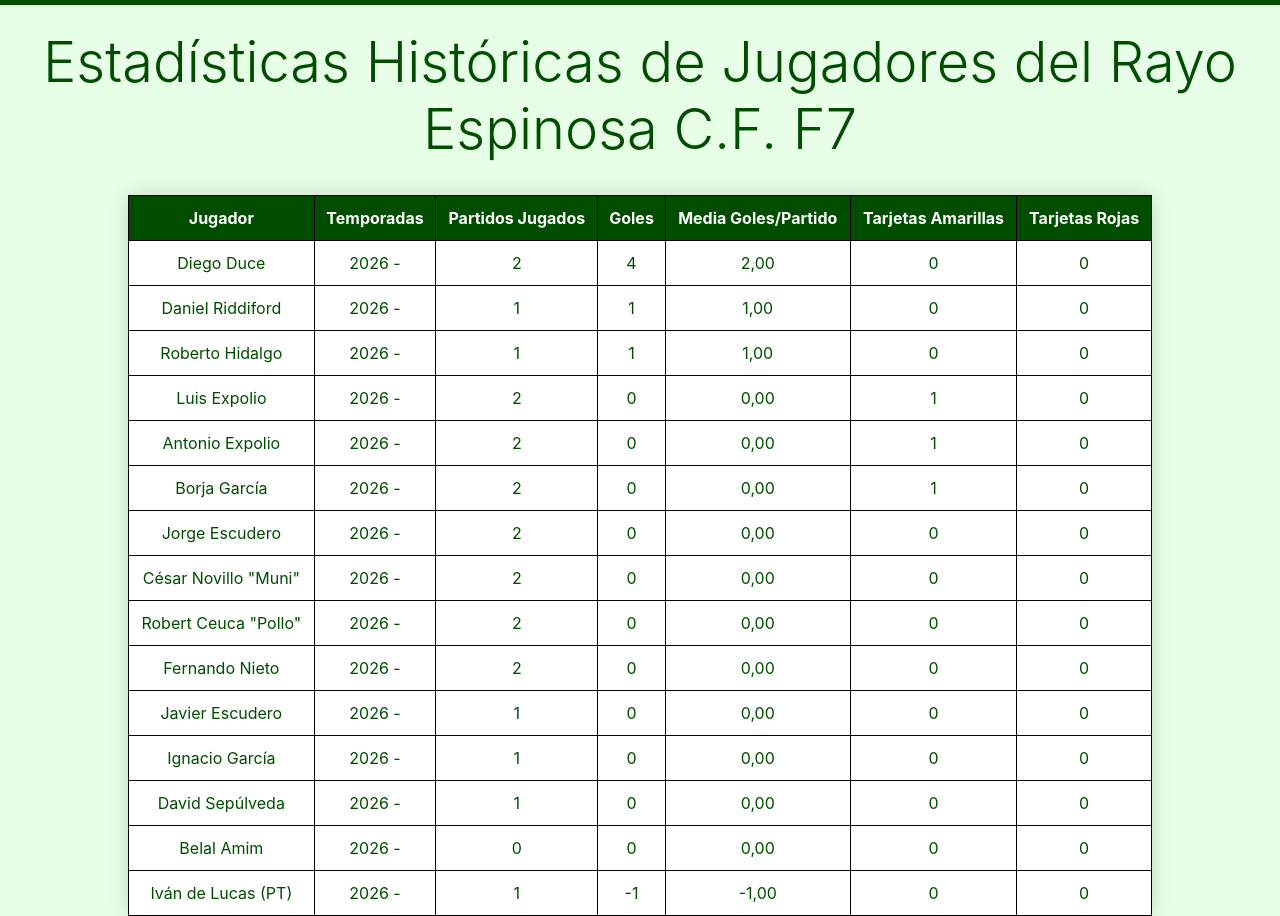
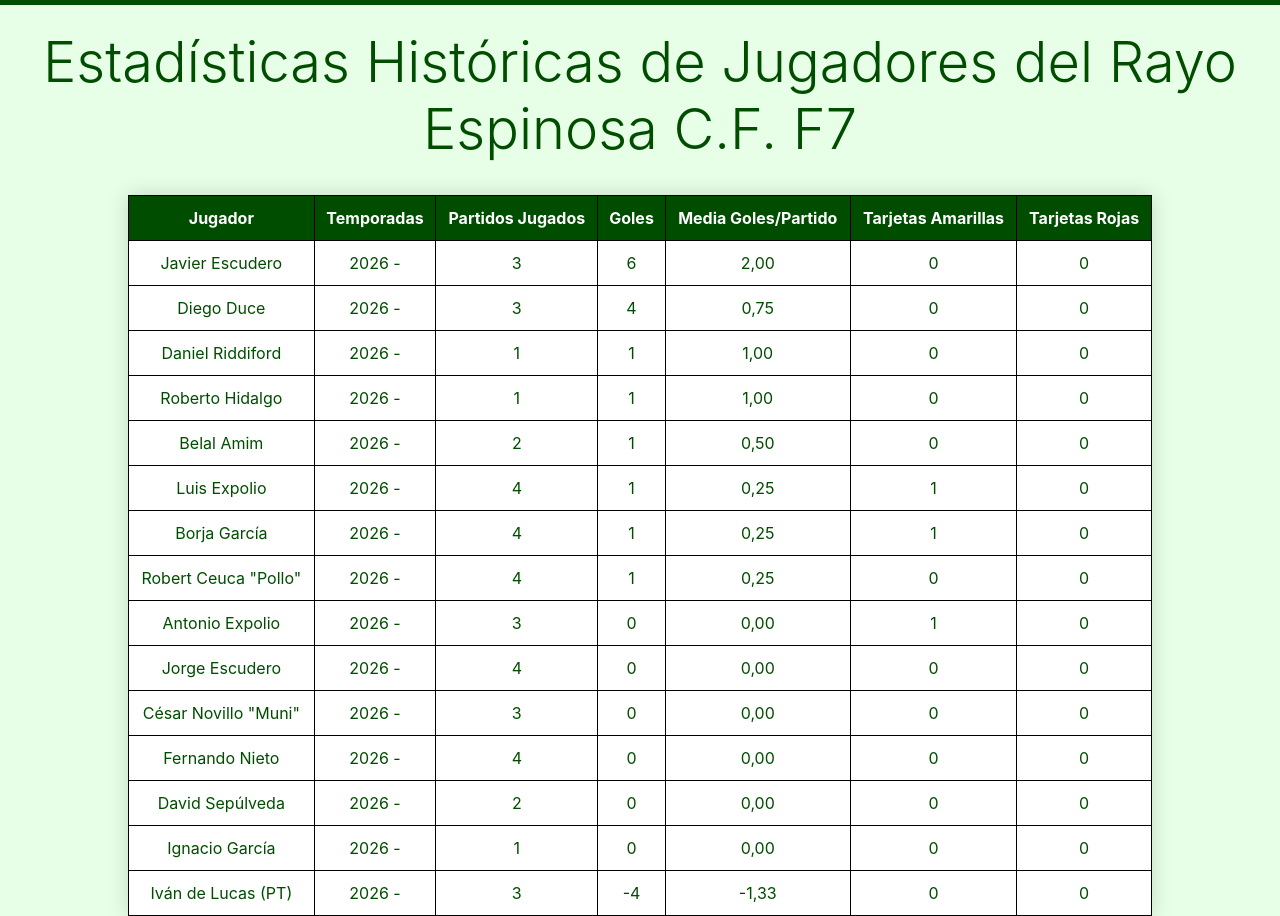
Before and after one commit to RayoEspinosa/rayoespinosa.github.io, a plain HTML site: page fut7.html in a window 1280 px wide. Shown: the part 75-991 px from the top of the page. Drawn offline with nearby package versions, Linux system fonts and the light colour scheme.

Commit message:
Update fut7.html

```diff
--- a/fut7.html
+++ b/fut7.html
@@ -133,23 +133,23 @@ button:hover {
         <th>Tarjetas Amarillas</th>
         <th>Tarjetas Rojas</th>
     </tr>
-    <tr><tr><td>Diego Duce</td><td>2026 - </td><td>2</td><td>4</td><td>2,00</td><td>0</td><td>0</td></tr>
+	<tr><td>Javier Escudero</td><td>2026 - </td><td>3</td><td>6</td><td>2,00</td><td>0</td><td>0</td></tr>
+    <tr><tr><td>Diego Duce</td><td>2026 - </td><td>3</td><td>4</td><td>0,75</td><td>0</td><td>0</td></tr>
 	<tr><td>Daniel Riddiford</td><td>2026 - </td><td>1</td><td>1</td><td>1,00</td><td>0</td><td>0</td></tr>
 	<tr><td>Roberto Hidalgo</td><td>2026 - </td><td>1</td><td>1</td><td>1,00</td><td>0</td><td>0</td></tr>
-    <tr><td>Luis Expolio</td><td>2026 - </td><td>2</td><td>0</td><td>0,00</td><td>1</td><td>0</td></tr>
-	<tr><td>Antonio Expolio</td><td>2026 - </td><td>2</td><td>0</td><td>0,00</td><td>1</td><td>0</td></tr>
-    <tr><td>Borja García</td><td>2026 - </td><td>2</td><td>0</td><td>0,00</td><td>1</td><td>0</td></tr>
-    <tr><td>Jorge Escudero</td><td>2026 - </td><td>2</td><td>0</td><td>0,00</td><td>0</td><td>0</td></tr>
-    <tr><td>César Novillo "Muni"</td><td>2026 - </td><td>2</td><td>0</td><td>0,00</td><td>0</td><td>0</td></tr>
-    <tr><td>Robert Ceuca "Pollo"</td><td>2026 - </td><td>2</td><td>0</td><td>0,00</td><td>0</td><td>0</td></tr>
-    <tr><td>Fernando Nieto</td><td>2026 - </td><td>2</td><td>0</td><td>0,00</td><td>0</td><td>0</td></tr>
-	<tr><td>Javier Escudero</td><td>2026 - </td><td>1</td><td>0</td><td>0,00</td><td>0</td><td>0</td></tr>
+	<tr><td>Belal Amim</td><td>2026 - </td><td>2</td><td>1</td><td>0,50</td><td>0</td><td>0</td></tr>
+    <tr><td>Luis Expolio</td><td>2026 - </td><td>4</td><td>1</td><td>0,25</td><td>1</td><td>0</td></tr>
+	<tr><td>Borja García</td><td>2026 - </td><td>4</td><td>1</td><td>0,25</td><td>1</td><td>0</td></tr>
+	<tr><td>Robert Ceuca "Pollo"</td><td>2026 - </td><td>4</td><td>1</td><td>0,25</td><td>0</td><td>0</td></tr>
+	<tr><td>Antonio Expolio</td><td>2026 - </td><td>3</td><td>0</td><td>0,00</td><td>1</td><td>0</td></tr>
+    <tr><td>Jorge Escudero</td><td>2026 - </td><td>4</td><td>0</td><td>0,00</td><td>0</td><td>0</td></tr>
+    <tr><td>César Novillo "Muni"</td><td>2026 - </td><td>3</td><td>0</td><td>0,00</td><td>0</td><td>0</td></tr>
+    <tr><td>Fernando Nieto</td><td>2026 - </td><td>4</td><td>0</td><td>0,00</td><td>0</td><td>0</td></tr>
+	<tr><td>David Sepúlveda</td><td>2026 - </td><td>2</td><td>0</td><td>0,00</td><td>0</td><td>0</td></tr>
 	<tr><td>Ignacio García</td><td>2026 - </td><td>1</td><td>0</td><td>0,00</td><td>0</td><td>0</td></tr>
-	<tr><td>David Sepúlveda</td><td>2026 - </td><td>1</td><td>0</td><td>0,00</td><td>0</td><td>0</td></tr>
-    <tr><td>Belal Amim</td><td>2026 - </td><td>0</td><td>0</td><td>0,00</td><td>0</td><td>0</td></tr>
 
     <!-- Porteros con goles negativos -->
-	  <tr><td>Iván de Lucas (PT)</td><td>2026 - </td><td>1</td><td>-1</td><td>-1,00</td><td>0</td><td>0</td></tr>
+	  <tr><td>Iván de Lucas (PT)</td><td>2026 - </td><td>3</td><td>-4</td><td>-1,33</td><td>0</td><td>0</td></tr>
 
 </table>
 
```
